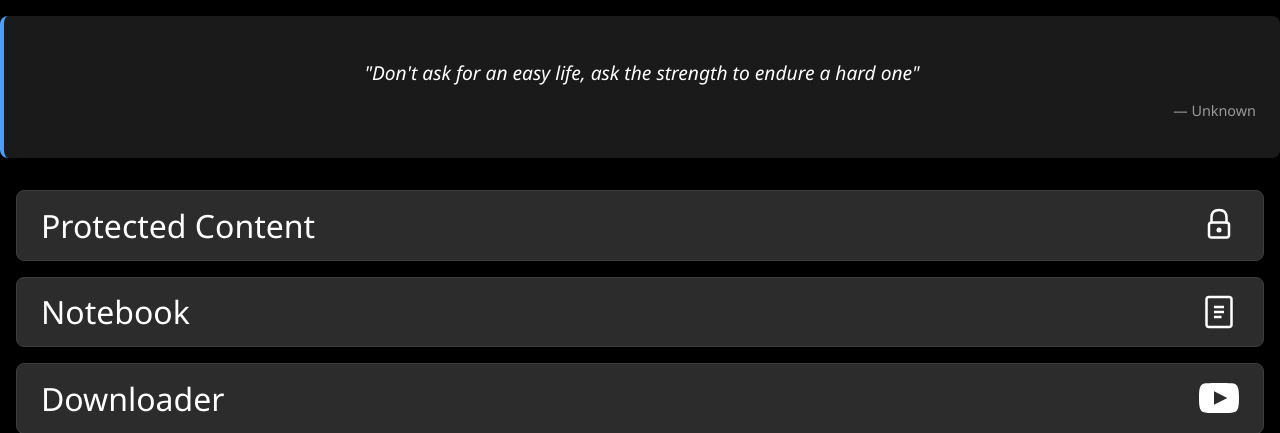
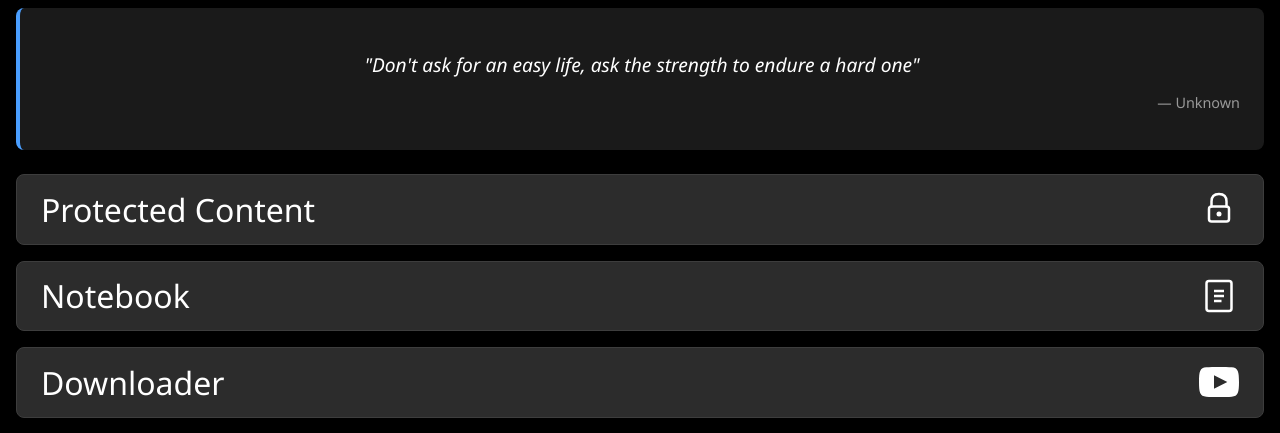
Before and after one commit to Leon-A1/HomeMediaLibrary, a Flask app: page / in a window 1280 px wide. Shown: the top 433 px of the page. Run offline with Flask 3, Linux system fonts and the light colour scheme.

Commit message:
Adjust quote box

```diff
--- a/templates/index.html
+++ b/templates/index.html
@@ -55,7 +55,7 @@
         .quote-container {
             text-align: center;
             padding: 1.5rem;
-            margin: 1rem 0;
+            margin: 0.5rem 1rem 0.5rem 1rem ;
             background-color: #1a1a1a;
             border-radius: 8px;
             border-left: 4px solid #4a9eff;
```
